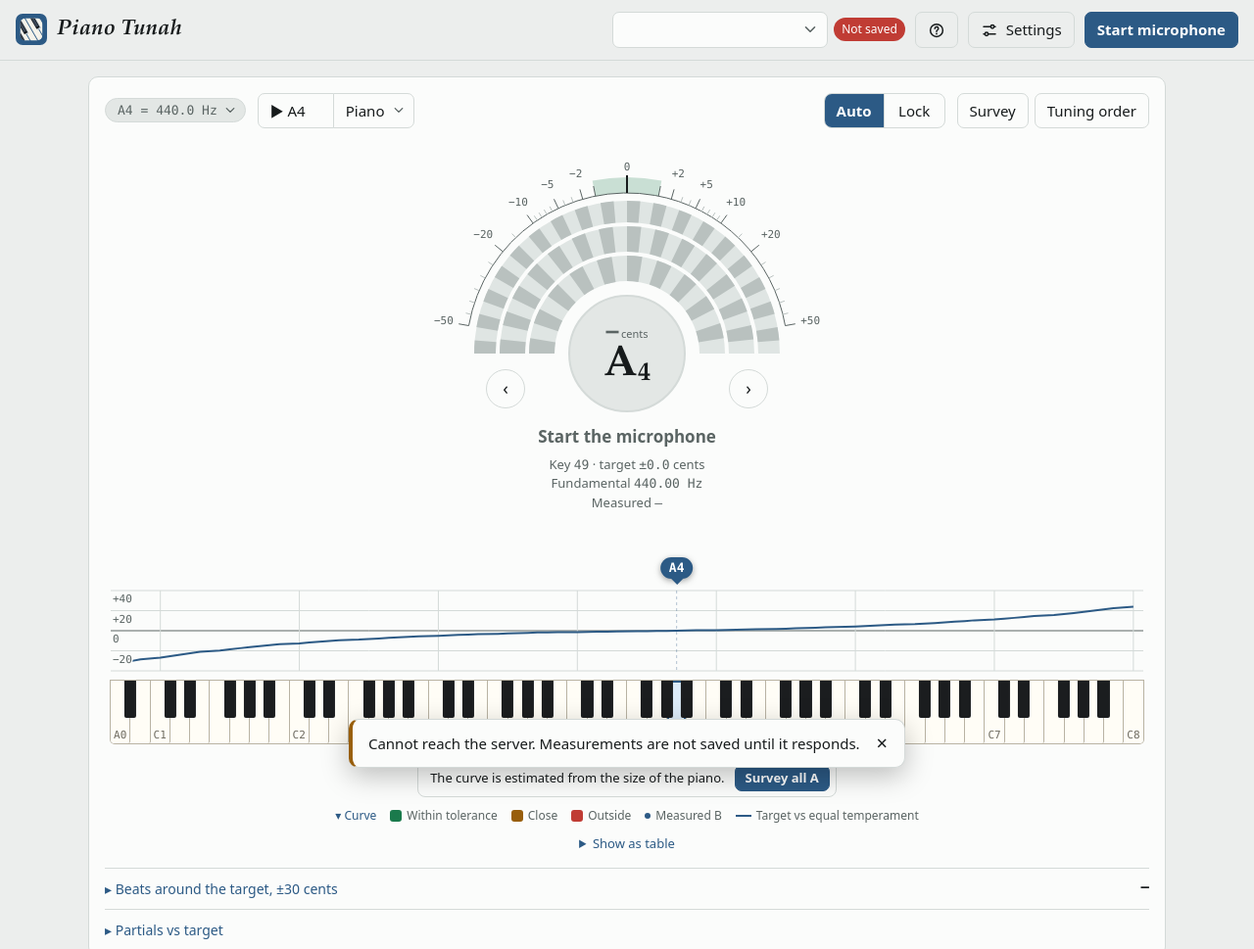
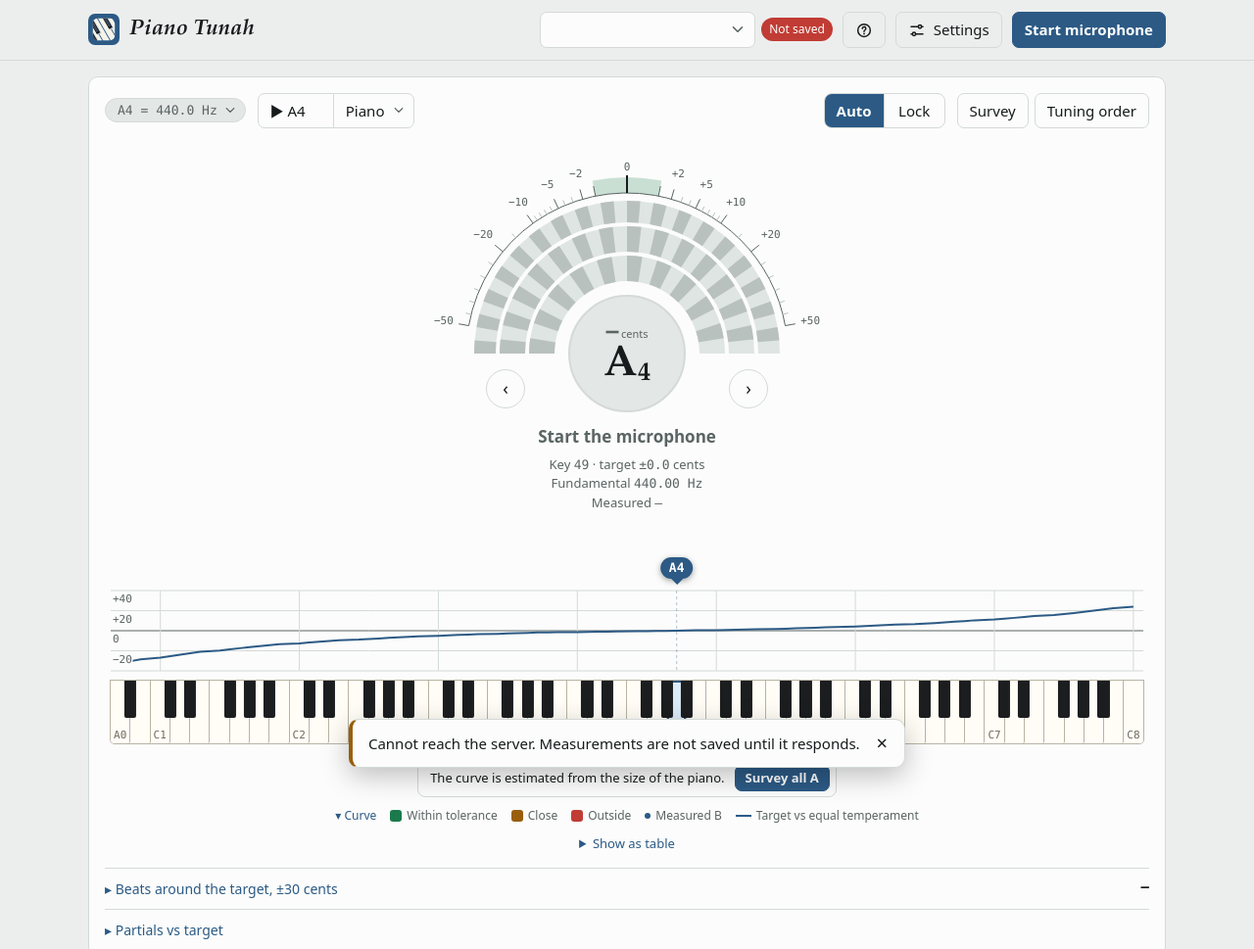
Before and after one commit to riborg/pianotunah, a website: page web/index.html in a window 1280 px wide. Shown: the top 969 px of the page at 98% size. Drawn offline with Linux system fonts and the light colour scheme; no server answers.

Commit message:
Line the header up with the tuner on wide screens

```diff
--- a/web/style.css
+++ b/web/style.css
@@ -126,7 +126,8 @@ button, input, select, textarea { font: inherit; color: inherit; }
   gap: 10px;
   padding-block: 12px;
   margin-inline: -16px;
-  padding-inline: 16px;
+  /* Full width, with the content over the 1100 px of .layout. */
+  padding-inline: max(16px, 16px + (100% - 1100px) / 2);
   background: var(--bg);
   border-bottom: 1px solid var(--line);
 }
```
